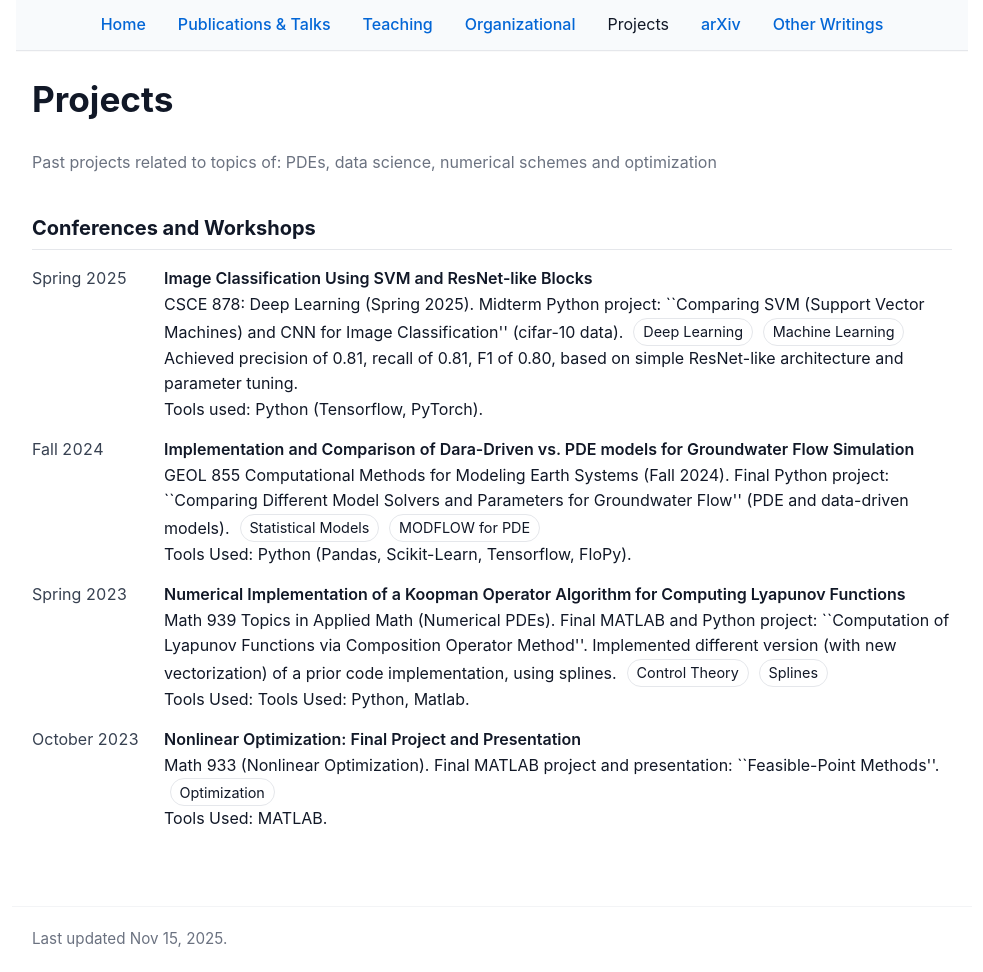
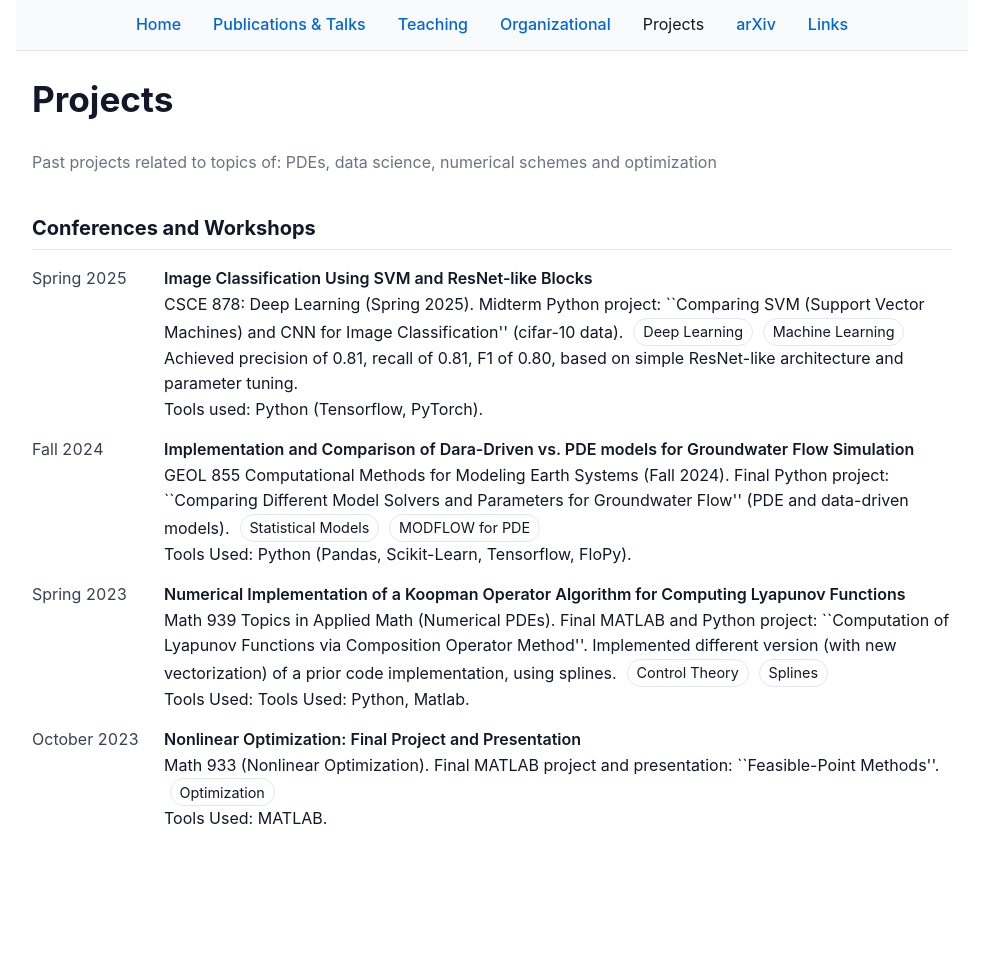
Before and after one commit to ym11235/ym11235.github.io, a plain HTML site: page projects/index.html in a window 1280 px wide. Shown: the whole page, without its empty margins (148-1131 px from the left). After the commit the page ends 866 px from the top, so only its background shows below. Drawn offline with Linux system fonts and the light colour scheme.

Commit message:
Update index.html

```diff
--- a/projects/index.html
+++ b/projects/index.html
@@ -68,7 +68,7 @@
     <a href="/organizational/">Organizational</a>
     Projects
     <a href="https://arxiv.org/a/0009-0002-8406-7028">arXiv</a>
-    <a href="#">Other Writings</a>
+    <a href="/links/">Links</a>
   </header>
 
   <main>
@@ -127,8 +127,6 @@
 
   </main>
 
-  <footer>
-    <div>Last updated <time datetime="2025-11-15">Nov 15, 2025</time>.</div>
-  </footer>
+
 </body>
 </html>
```
